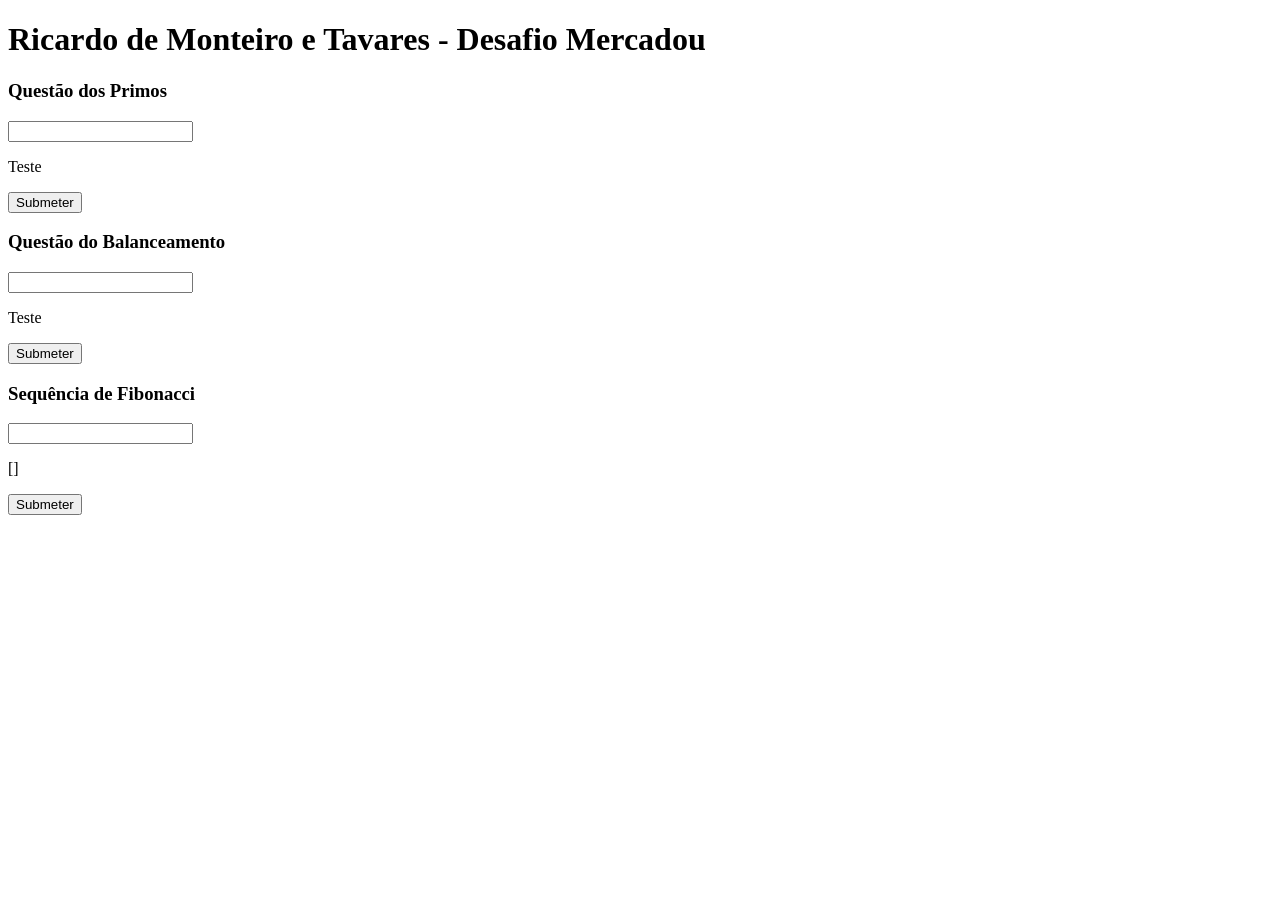
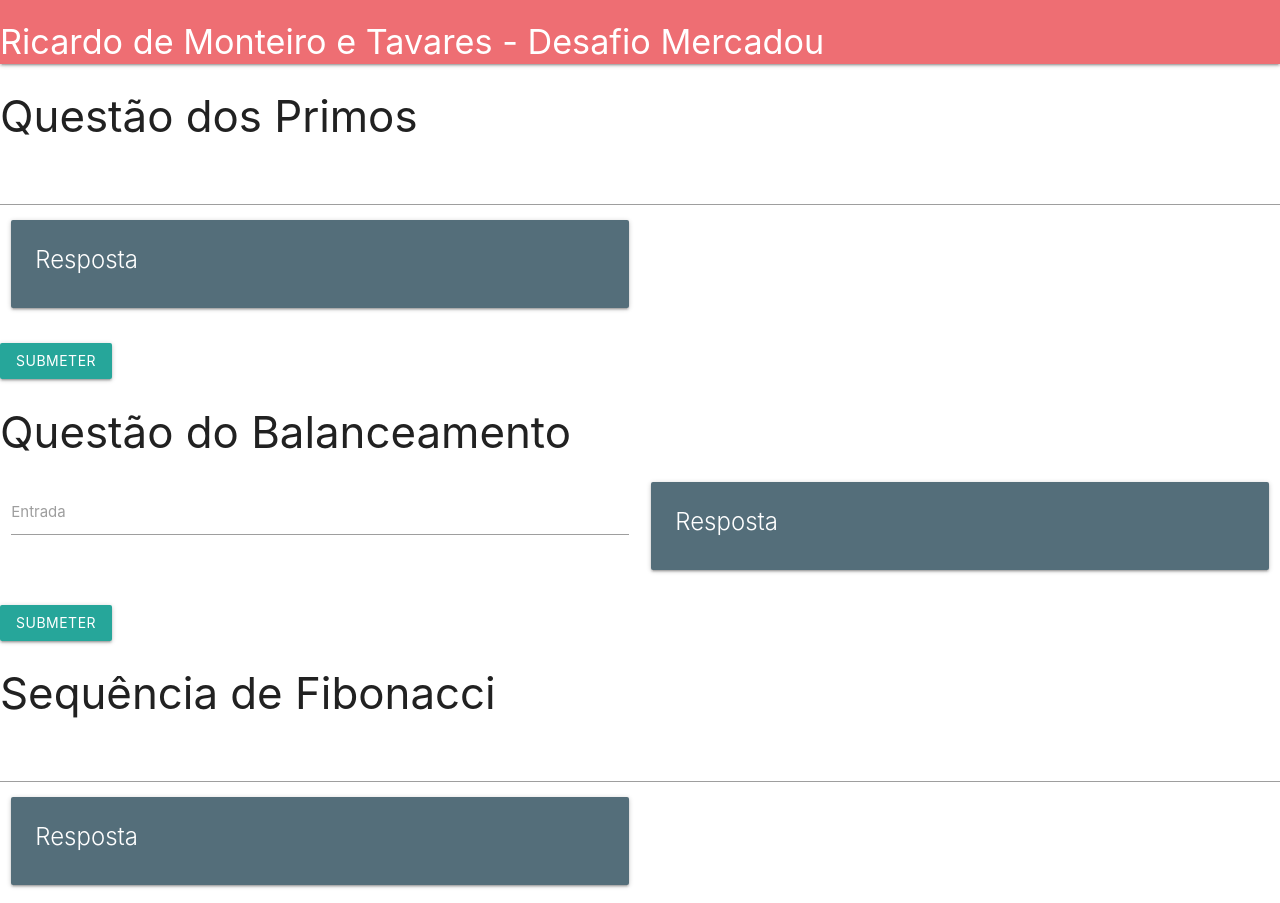
Before and after one commit to ricardoMonteiroTavares/DesafioMercadou, a plain HTML site: page perguntas/index.html in a window 1280 px wide. Shown: the top 903 px of the page. Before the commit the page ends 800 px from the top, so only its background shows below. Drawn offline with nearby package versions, Linux system fonts and the light colour scheme.

Commit message:
Versão 2
Questão 2 completa. Questão 1 itens b e c até o momento completas e item a) a fazer

```diff
--- a/perguntas/index.html
+++ b/perguntas/index.html
@@ -1,45 +1,85 @@
 <!DOCTYPE html>
 <html>
     <head>
+        <link rel="stylesheet" href="https://cdnjs.cloudflare.com/ajax/libs/materialize/1.0.0/css/materialize.min.css">
+        <script src="https://cdnjs.cloudflare.com/ajax/libs/materialize/1.0.0/js/materialize.min.js"></script>
         <script src="https://cdn.jsdelivr.net/npm/vue/dist/vue.js"></script>
 
     </head>
     <body>
-        <header>
-            <h1>Ricardo de Monteiro e Tavares - Desafio Mercadou</h1>
-        </header>
+        <div class="navbar-fixed">
+            <nav>
+                <div class="nav-wrapper">
+                    <h4>Ricardo de Monteiro e Tavares - Desafio Mercadou</h4>
+                </div>
+            </nav>
+        </div>
+
 
         <div id='primo'>
             <h3>Questão dos Primos</h3>
             <div>
                 <input>
             </div>
-            <div>
-                <p>{{ message }}</p>
+
+            <div class="row">
+                <div class="col s12 m6">
+                    <div class="card blue-grey darken-1">
+                        <div class="card-content white-text">
+                        <span class="card-title">Resposta</span>
+                        <p>{{ message }}</p>
+                        </div>
+                    </div>
+                </div>
             </div>
-            <button>Submeter</button>
+            <button
+                class="btn waves-effect waves-light"
+            >Submeter</button>
         </div>
 
         <div id='balanceado'>
             <h3>Questão do Balanceamento</h3>
-            <div>
-                <input v-model="str">
+
+            <div class="row">
+                    <div class="input-field col s6">
+                        <input id='balan' v-model="str">
+                        <label for= 'balan'>Entrada</label>
+                    </div>
+
+                <div class="col s12 m6">
+                    <div class="card blue-grey darken-1">
+                        <div class="card-content white-text">
+                        <span class="card-title">Resposta</span>
+                        <p>{{ message }}</p>
+                        </div>
+                    </div>
+                </div>
             </div>
-            <div>
-                <p>{{ message }} </p>
-            </div>
-            <button v-on:click="isBalanceado">Submeter</button>
+            <button
+                v-on:click="isBalanceado"
+                class="btn waves-effect waves-light"
+            >Submeter</button>
         </div>
 
         <div id='fibo'>
             <h3>Sequência de Fibonacci</h3>
             <div>
-                <input v-model="value">
+                <input v-model.number="value" type="number">
             </div>
-            <div>
-                <p>{{ message }}</p>
+            <div class="row">
+                <div class="col s12 m6">
+                    <div class="card blue-grey darken-1">
+                        <div class="card-content white-text">
+                        <span class="card-title">Resposta</span>
+                        <p>{{ message }}</p>
+                        </div>
+                    </div>
+                </div>
             </div>
-            <button v-on:click="fibonacci">Submeter</button>
+            <button
+                v-on:click="fibonacci"
+                class="btn waves-effect waves-light"
+            >Submeter</button>
         </div>
         <script type="text/javascript" src="questao1.js"></script>
     </body>
--- a/perguntas/questao1.js
+++ b/perguntas/questao1.js
@@ -1,14 +1,14 @@
 var app = new Vue({
     el: '#primo',
     data: {
-        message: 'Teste'
+        message: ''
     }
 });
 
 var app2 = new Vue({
     el: '#balanceado',
     data: {
-        message: 'Teste',
+        message: '',
         str: ''
     },
     methods: {
@@ -19,7 +19,7 @@ var app2 = new Vue({
                 c = this.str.charAt(i);
                 if((c == '\{') || (c == '\(') || (c == '\[')){
                     pilha.push(c);
-                }else{
+                }else if ((c == '\}') || (c == '\)') || (c == '\]')){
                     if((c == '\}') && (pilha[pilha.length-1] == '\{')){
                         pilha.pop();
                     }else if ((c == '\)') && (pilha[pilha.length-1] == '\(')){
@@ -46,8 +46,8 @@ var app2 = new Vue({
 var app3 = new Vue({
     el: '#fibo',
     data: {
-        value: '',
-        message: []
+        value: null,
+        message: '',
     },
 
     methods: {
@@ -62,14 +62,14 @@ var app3 = new Vue({
                     a = seq[seq.length-2] + seq[seq.length-1];
                 }
             }else if(num == 1){
-                seq = [0,1,1];
+                seq = '0,1,1';
             }else if(num == 0){
-                seq = [0];
+                seq = '0';
             }else {
                 seq = 'Erro: O valor somente pode ser apenas um número inteiro positivo!'
             }
 
-            this.message = seq;
+            this.message = seq.toString();
         }
     }
 });
```
Also changed, not shown: perguntas/questao2.js (+49 -0 lines).
